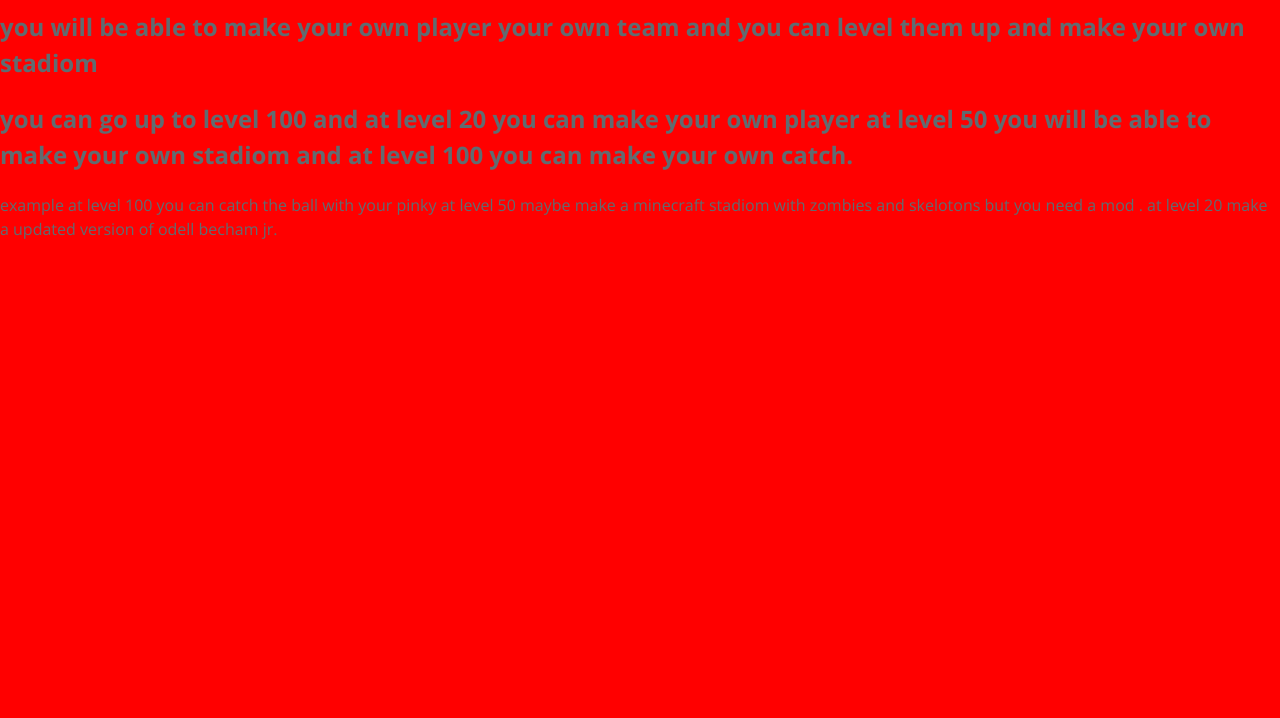
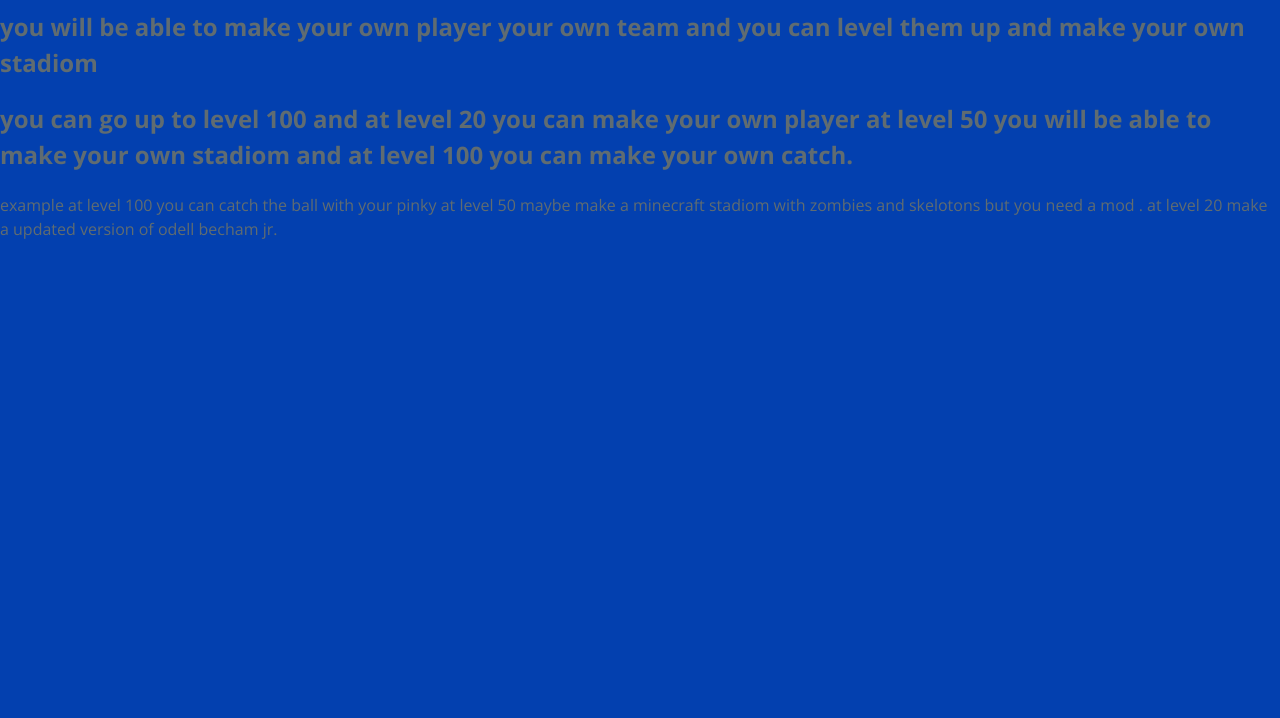
Before and after one commit to bannistercom/football, a plain HTML site: page index.html in a window 1280 px wide. Shown: the part 82-800 px from the top of the page. Drawn offline with nearby package versions, Linux system fonts and the light colour scheme.

Commit message:
Update stylesheet.css

```diff
--- a/stylesheets/stylesheet.css
+++ b/stylesheets/stylesheet.css
@@ -2,7 +2,7 @@
   box-sizing: border-box; }
 
 body {
-  background-color:red;
+  background-color:#0340AF;
   padding: 0;
   margin: 0;
   font-family: "Open Sans", "Helvetica Neue", Helvetica, Arial, sans-serif;
```
